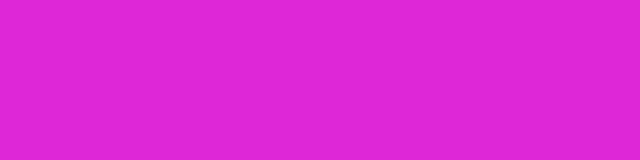
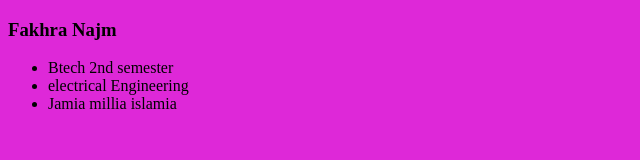
Before and after one commit to najm09/Javascript, a plain HTML site: page MyProjects/JsIntro.html in a window 1280 px wide. Shown: the whole page, without its empty margins (0-640 px from the left). Drawn offline with Linux system fonts and the light colour scheme.

Commit message:
introduction to javaScript

```diff
--- a/MyProjects/basics.html
+++ b/MyProjects/JsIntro.html
@@ -7,6 +7,14 @@
 </head>
 
 <body>
+  <h3>Fakhra Najm</h3>
+<p>
+  <ul>
+    <li>Btech 2nd semester</li>
+    <li>electrical Engineering</li>
+    <li>Jamia millia islamia</li>
+  </ul>
+</p>
 <script>
 var backgroundColor = ["#029FD4 ","#D43702 ","#1EFF00 ","#EAEAFF ","#FFEA00 ","#AB5252 ","#FFFFFF ","#DE28D8 "]
 document.body.style.background = backgroundColor[Math.floor(Math.random()*backgroundColor.length)]
```
Also changed, not shown: DOM/changeBackground.html (+2 -2 lines).
